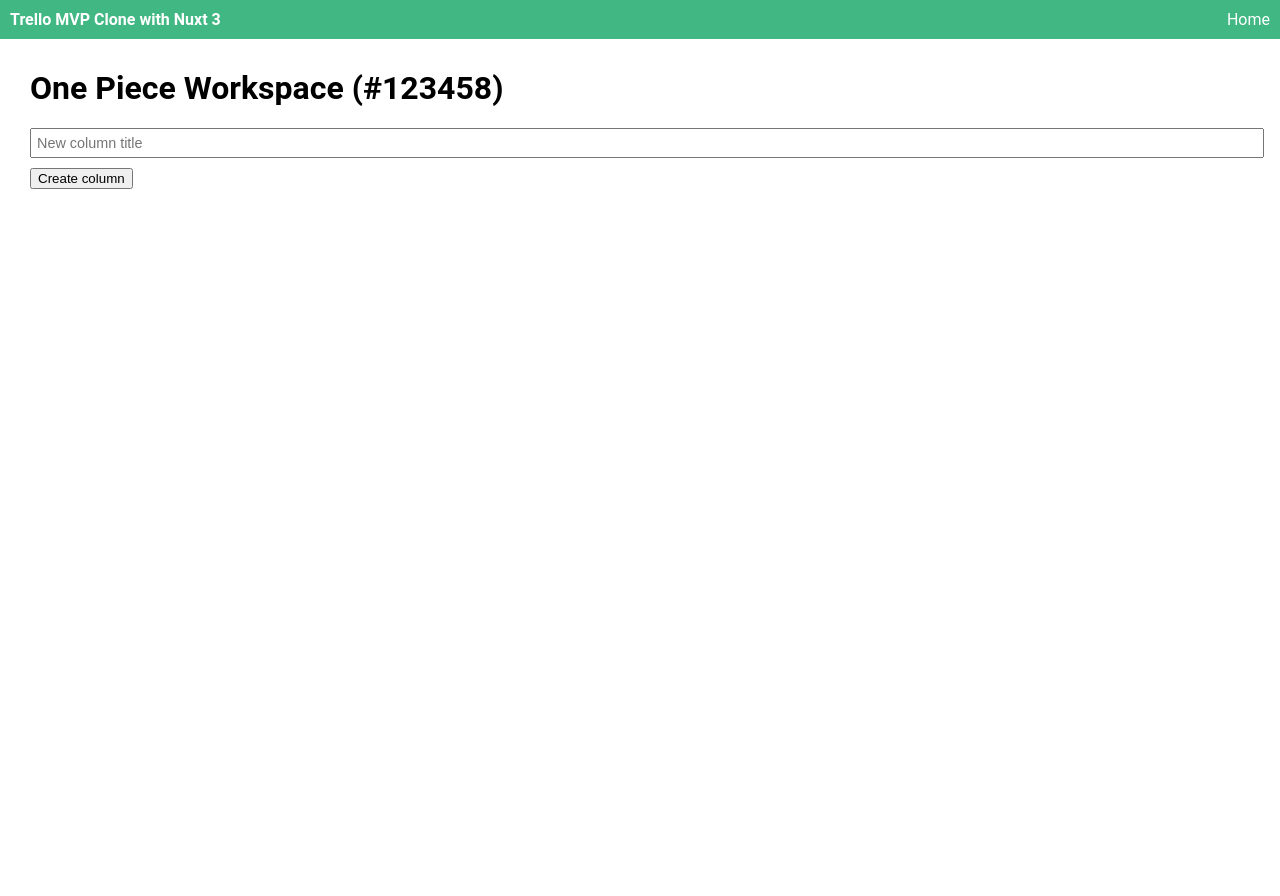
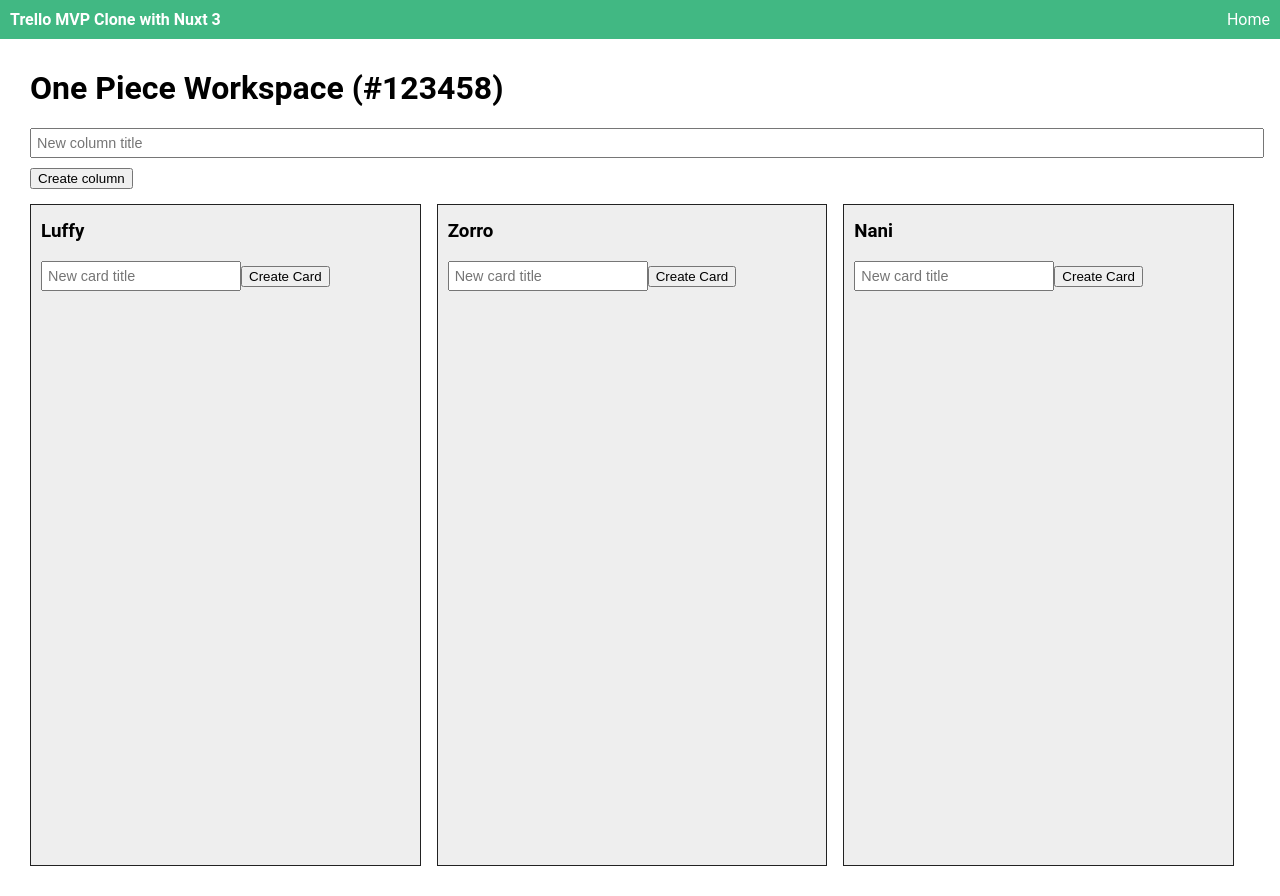
Before and after one commit to markuszondler/nuxt-3-trello-mvp, a Nuxt app: page /workspace/123458 in a window 1280 px wide. Before the commit the page ends 800 px from the top, so only its background shows below. Built offline with nearby package versions, Linux system fonts and the light colour scheme.

Commit message:
feature: scaffold basic column data with migration ui dropdown

```diff
--- a/pages/workspace/[id].vue
+++ b/pages/workspace/[id].vue
@@ -11,7 +11,23 @@ export default {
     newColumnName: '',
     workspaceName: '',
     board: {
-      columns: []
+      columns: [
+        {
+          columnName:'Luffy',
+          newItemName: '',
+          items: []
+        },
+        {
+          columnName: 'Zorro',
+          newItemName: '',
+          items: []
+        },
+        {
+          columnName: 'Nani',
+          newItemName: '',
+          items: []
+        }
+      ]
     }
   }),
   methods: {
@@ -58,7 +74,11 @@ export default {
           <button @click="createCard(column)" style="margin-bottom: 15px;">Create Card</button>
           <ul style="margin: 0; padding: 0;">
             <li v-for="item in column.items" :key="item.id" class="base-card">
-              {{ item.name }}
+              <h5>{{ item.name }}</h5>
+              <select name="luffy-migrate-list" id="luffy-migrate-list" style="padding: 5px; width: 100%;margin-bottom: 5px;">
+                <option v-for="column in board.columns" :key="`migrate-${column.columnName}`" :value="column.columnName">{{ column.columnName }}</option>
+              </select>
+              <button>Migrate</button>
             </li>
           </ul>
         </section>
```
